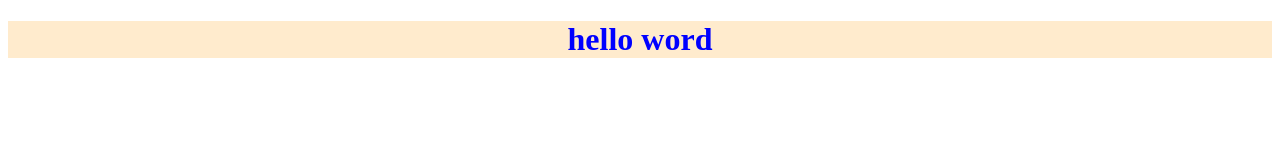
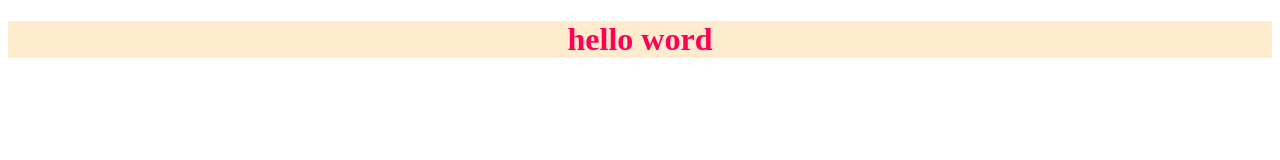
Before and after one commit to Masre87/test, a plain HTML site: page index.html in a window 1280 px wide. Drawn offline with Linux system fonts and the light colour scheme.

Commit message:
changed color

```diff
--- a/index.css
+++ b/index.css
@@ -1,5 +1,5 @@
 #test h1{
-    color: blue;
+    color: rgb(255, 0, 85);
 }
 #test{
     background-color: blanchedalmond;
```
